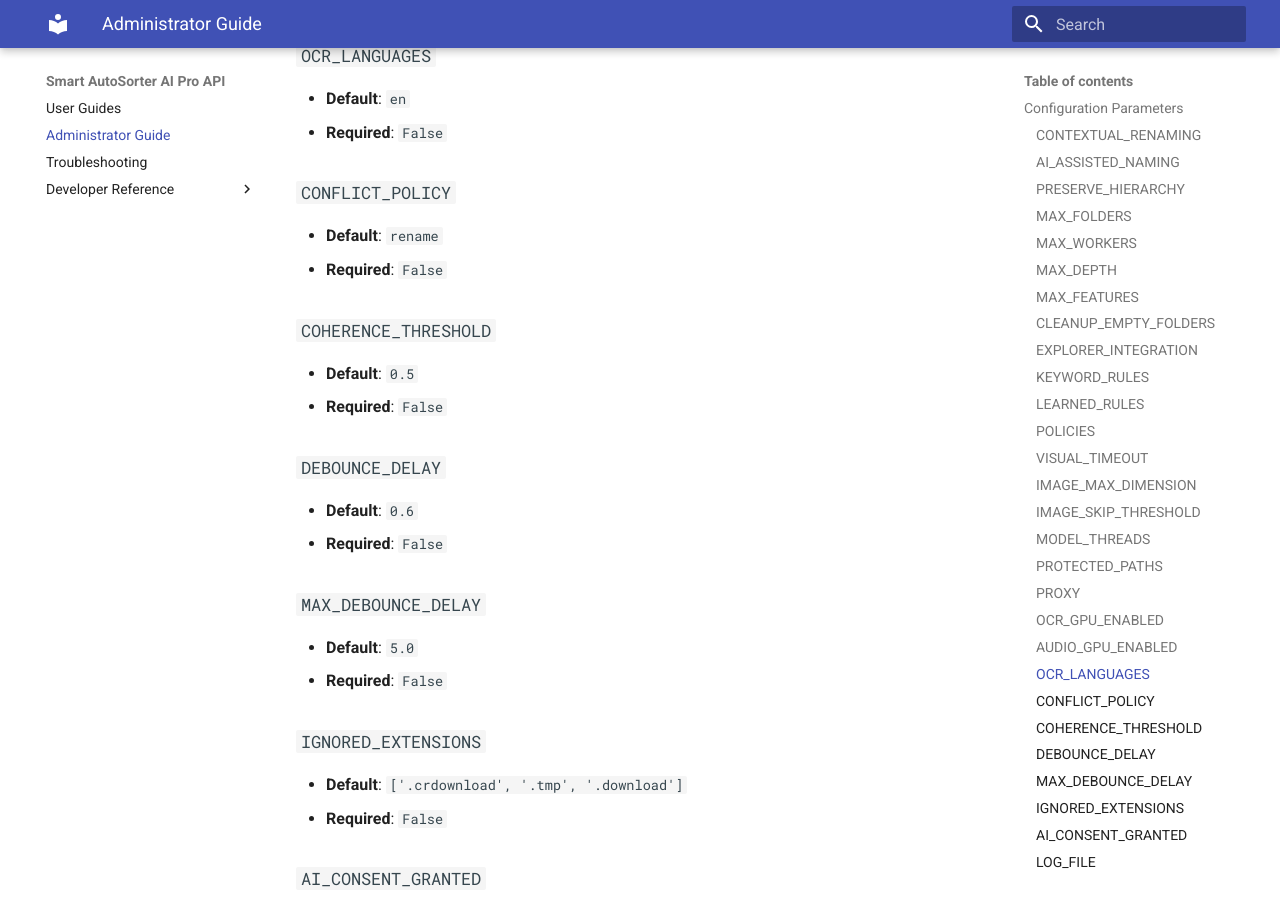
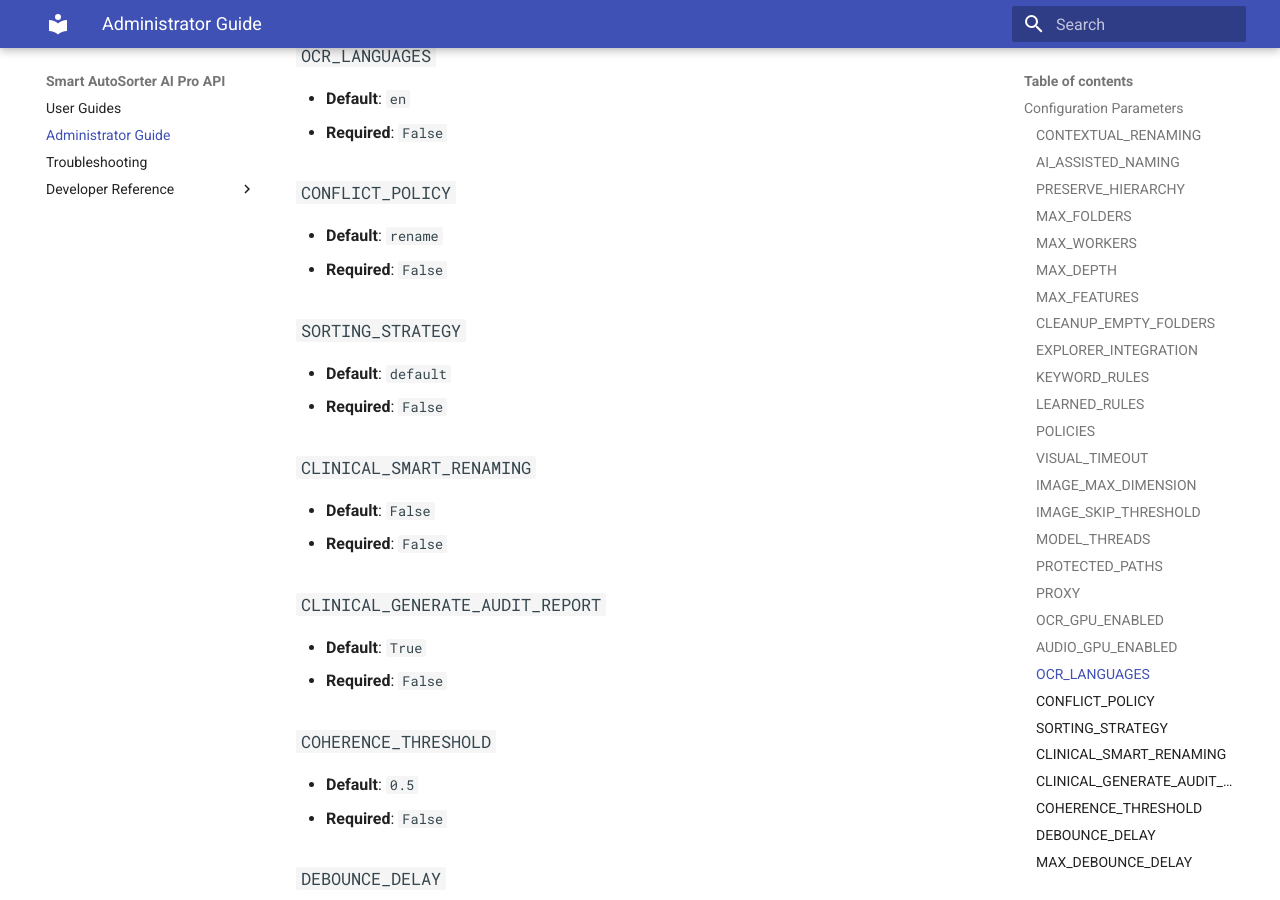
Before and after one commit to fderuiter/sortify, an MkDocs documentation site: the page built from docs/admin_guide.md, in a window 1280 px wide and 900 px high, scrolled down 3083 px. Built offline with MkDocs 1.6.1 and Material for MkDocs 9.7.7, drawn with Linux system fonts in a browser that asks for light colours.

Commit message:
fix(ci): fix ruff import/docstring style, bypass font domains in link validator, and sync generated docs

```diff
--- a/docs/admin_guide.md
+++ b/docs/admin_guide.md
@@ -92,6 +92,18 @@ The following parameters are extracted directly from the application's configura
 
 ### `CONFLICT_POLICY`
 - **Default**: `rename`
+- **Required**: `False`
+
+### `SORTING_STRATEGY`
+- **Default**: `default`
+- **Required**: `False`
+
+### `CLINICAL_SMART_RENAMING`
+- **Default**: `False`
+- **Required**: `False`
+
+### `CLINICAL_GENERATE_AUDIT_REPORT`
+- **Default**: `True`
 - **Required**: `False`
 
 ### `COHERENCE_THRESHOLD`
```
Also changed, not shown: SECURITY.md (+2 -0 lines), docs/api_reference.md (+32 -0 lines), docs/ui.md (+4 -0 lines), 3 other files.
